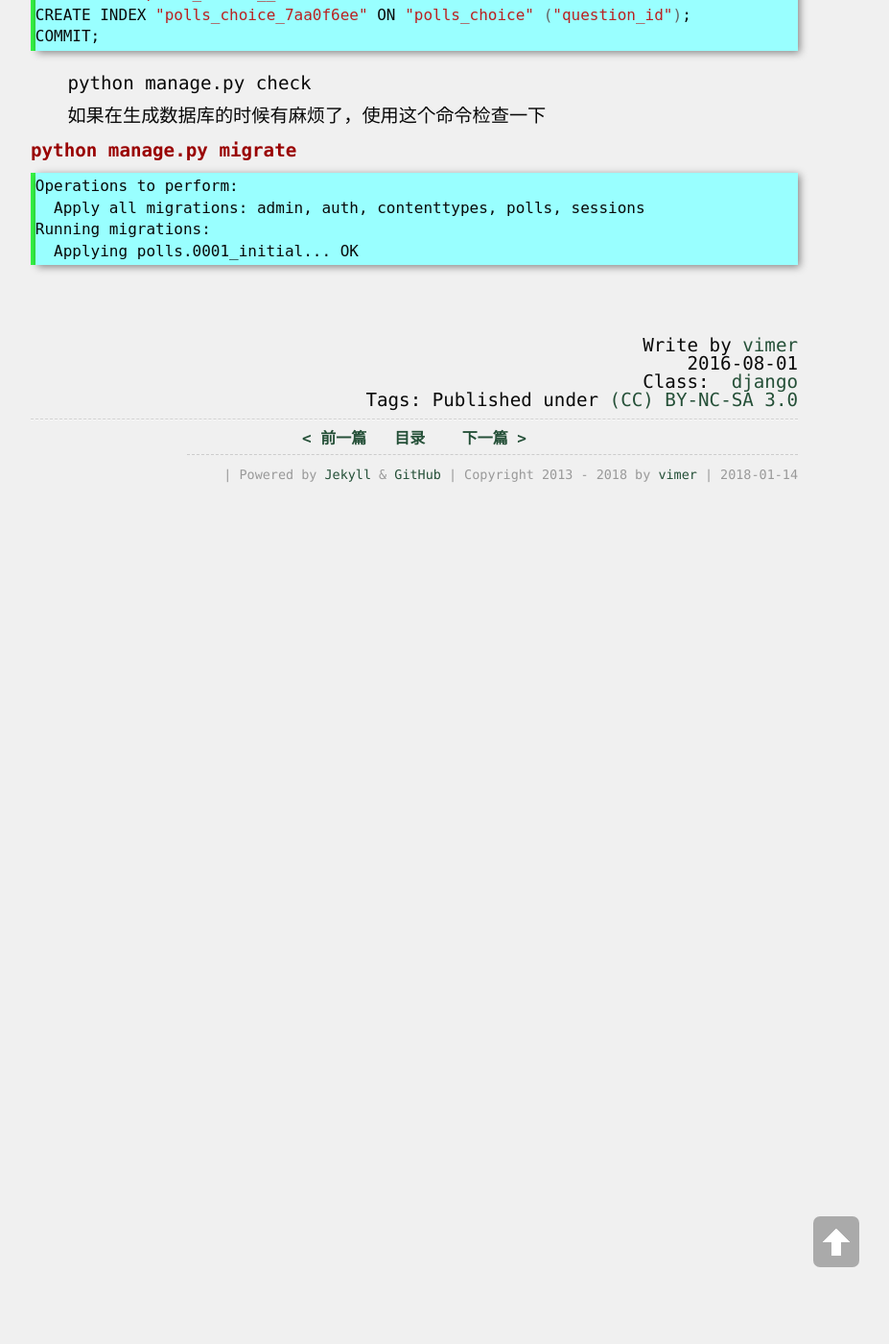
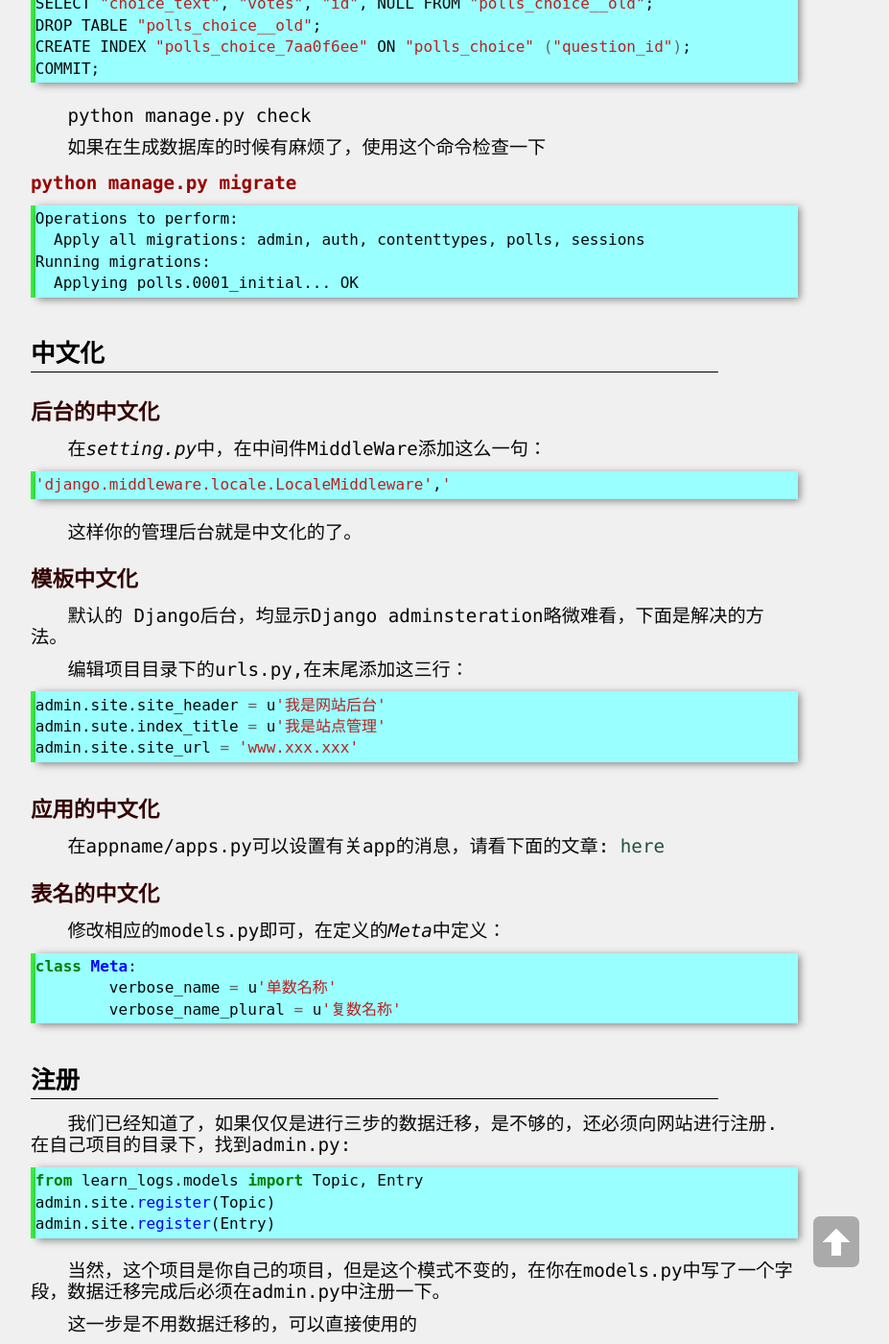
Before and after one commit to yuzibo/yuzibo.github.io, a Jekyll site: the page built from _posts/2016-08-01-django_1.md, in a window 1280 px wide and 1400 px high, scrolled down 3965 px. Shown: the whole window at 96% size, without its empty margins (208-1135 px from the left). Built offline with Jekyll 4.4.1, drawn with Linux system fonts in a browser that asks for light colours; comment, search, counter and statistics services are not loaded; some of the changed text lies outside the part shown.

Commit message:
add new files

````diff
--- a/_posts/2016-08-01-django_1.md
+++ b/_posts/2016-08-01-django_1.md
@@ -5,6 +5,8 @@ category: django
 ---
 
 [整体参考这篇文章](https://docs.djangoproject.com/en/1.10/intro/tutorial01/)
+
+我建议看官方文档，这样效果才能明显.
 
 # 安装
 
@@ -211,3 +213,77 @@ Operations to perform:
 Running migrations:
   Applying polls.0001_initial... OK
 ```
+
+# 中文化
+## 后台的中文化
+在*setting.py*中，在中间件MiddleWare添加这么一句：
+
+```python
+'django.middleware.locale.LocaleMiddleware','
+```
+
+这样你的管理后台就是中文化的了。
+
+## 模板中文化
+默认的 Django后台，均显示Django adminsteration略微难看，下面是解决的方法。
+
+编辑项目目录下的urls.py,在末尾添加这三行：
+
+```python
+admin.site.site_header = u'我是网站后台'
+admin.sute.index_title = u'我是站点管理'
+admin.site.site_url = 'www.xxx.xxx'
+```
+
+## 应用的中文化
+在appname/apps.py可以设置有关app的消息，请看下面的文章:
+[here](code.zshmobi.com/2016/10/19/chinese-setting-in-django/)
+
+## 表名的中文化
+修改相应的models.py即可，在定义的*Meta*中定义：
+```python
+class Meta:
+	verbose_name = u'单数名称'
+	verbose_name_plural = u'复数名称'
+```
+
+# 注册
+我们已经知道了，如果仅仅是进行三步的数据迁移，是不够的，还必须向网站进行注册.
+在自己项目的目录下，找到admin.py:
+```python
+from learn_logs.models import Topic, Entry
+admin.site.register(Topic)
+admin.site.register(Entry)
+```
+当然，这个项目是你自己的项目，但是这个模式不变的，在你在models.py中写了一个字段，数据迁移完成后必须在admin.py中注册一下。
+
+这一步是不用数据迁移的，可以直接使用的
+
+# Django shell
+和你注册时的状况一样，看看下面的代码：
+
+```python
+python manage.py shell
+>>> from learn_log2.models import Topic
+>>> topic.objects.all()
+...
+>>> for topic in topics:
+	print(topic.id, topic)
+...
+>>> t = Topic.objects.get(id=1)
+>>> t.text
+>>> t.date_added
+```
+
+# 创建网页
+## 映射URL
+首先是项目的urls.py,
+```python
+from django.conf.urls import include, path
+# 版本1.0的是url,上面是2.0
+from django.contrib import admin
+urlpatterns = [
+	path('app', include('app.urls'))
+]
+
+```
````
Also changed, not shown: _posts/2015-01-07-InstallPython3.md (deleted, +0 -35 lines), _posts/2015-01-07-python_install_packets.md (added, +58 -0 lines).
